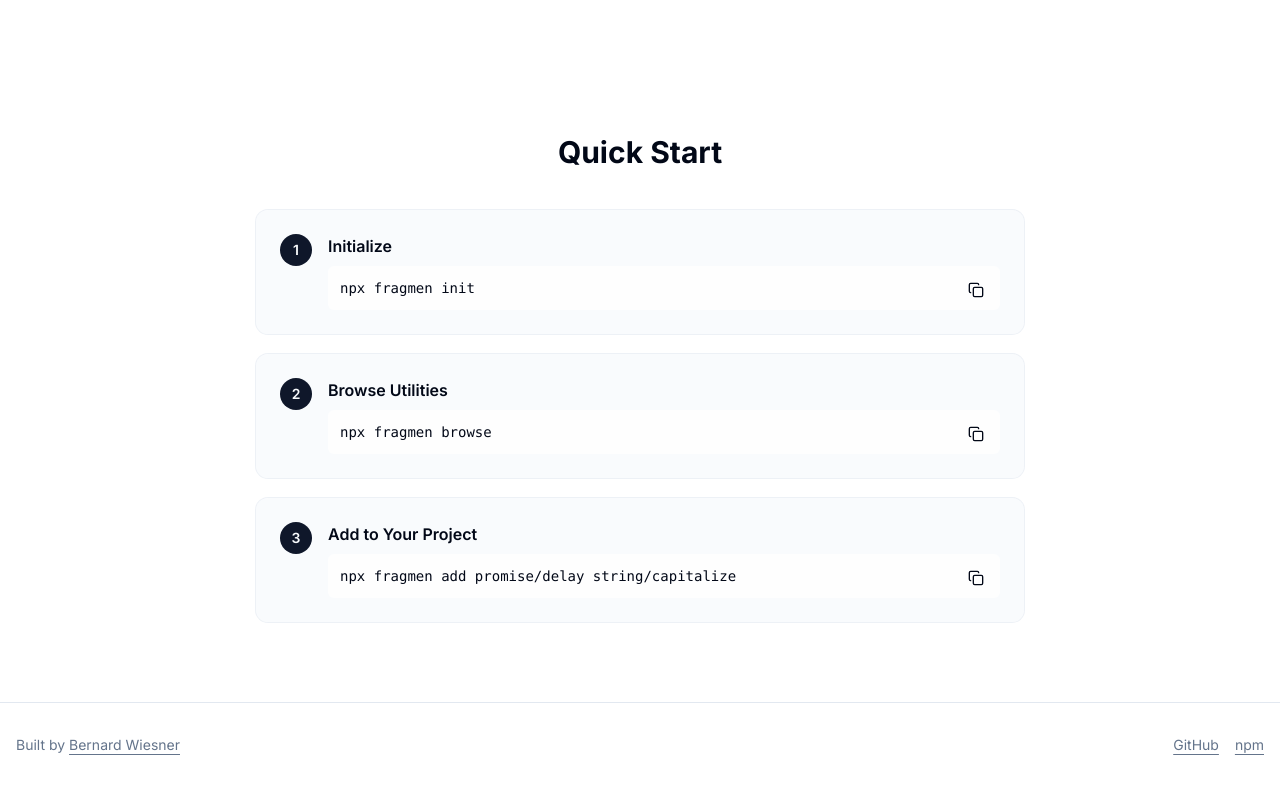
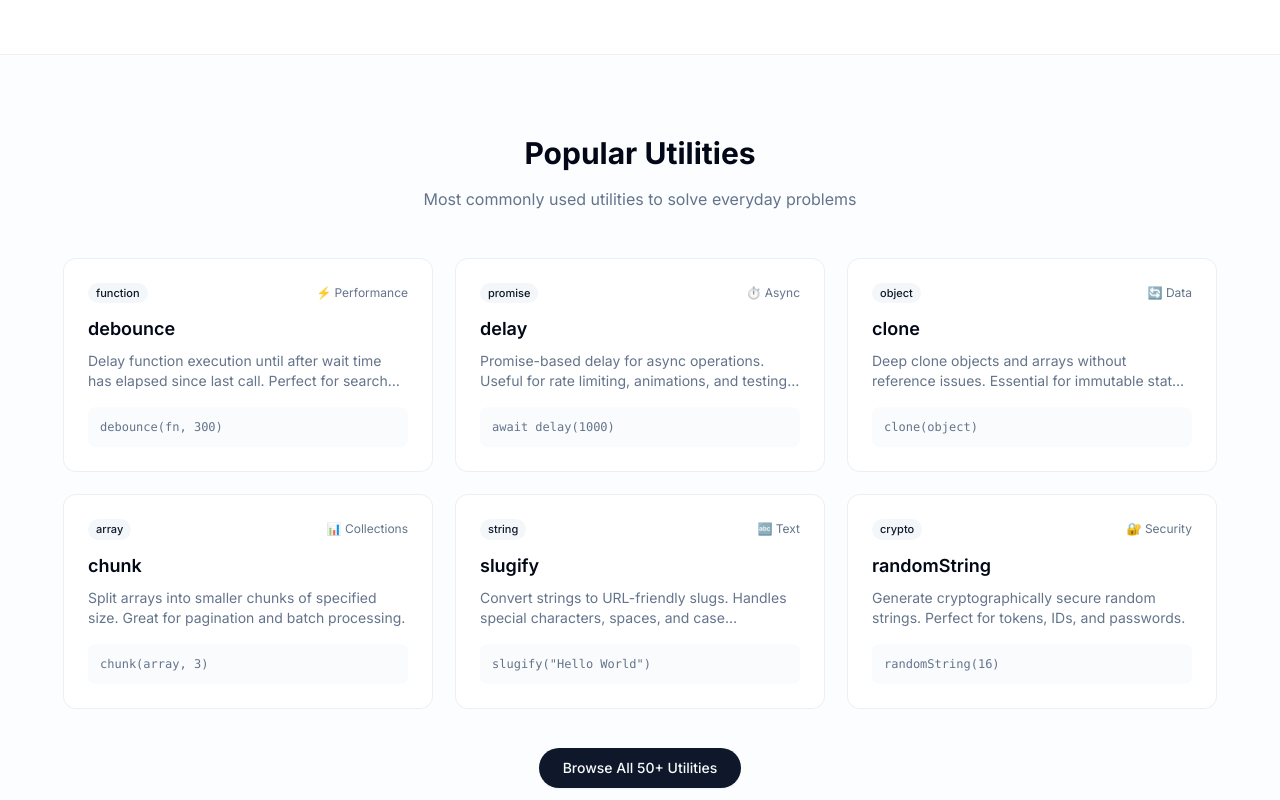
Before and after one commit to wiesnerbernard/fragmen, a Next.js app in the folder apps/web/: page / in a window 1280 px wide. Shown: the part 1800-2600 px from the top of the page. Built offline with nearby package versions, Linux system fonts and the light colour scheme.

Commit message:
Add popular utilities showcase section
Features 6 most commonly used utilities with descriptions, categories, use case icons, and code snippets. Includes call-to-action to browse all utilities.

```diff
--- a/apps/web/app/page.tsx
+++ b/apps/web/app/page.tsx
@@ -168,6 +168,173 @@ const debouncedSearch = debounce(handleSearch, 300);
         </div>
       </section>
 
+      {/* Popular Utilities Section */}
+      <section className="border-t border-border/60 bg-secondary/20">
+        <div className="container mx-auto px-6 py-20">
+          <div className="mx-auto max-w-6xl">
+            <h2 className="text-3xl font-bold mb-4 text-center">Popular Utilities</h2>
+            <p className="text-center text-muted-foreground mb-12">
+              Most commonly used utilities to solve everyday problems
+            </p>
+
+            <div className="grid md:grid-cols-2 lg:grid-cols-3 gap-6">
+              {/* Debounce */}
+              <Link
+                href="/utilities/function/debounce"
+                className="group rounded-xl bg-background p-6 ring-1 ring-border/60 transition-all hover:ring-2 hover:ring-primary/50"
+              >
+                <div className="flex items-center justify-between mb-3">
+                  <span className="inline-flex items-center rounded-full bg-secondary/80 px-2 py-0.5 text-[11px] font-medium text-secondary-foreground">
+                    function
+                  </span>
+                  <span className="text-xs text-muted-foreground">⚡ Performance</span>
+                </div>
+                <h3 className="text-lg font-semibold mb-2 group-hover:text-primary transition-colors">
+                  debounce
+                </h3>
+                <p className="text-sm text-muted-foreground mb-4 line-clamp-2">
+                  Delay function execution until after wait time has elapsed since last call. Perfect for search inputs and resize handlers.
+                </p>
+                <div className="rounded-lg bg-secondary/40 p-3 font-mono text-xs overflow-x-auto">
+                  <code className="text-muted-foreground">
+                    debounce(fn, 300)
+                  </code>
+                </div>
+              </Link>
+
+              {/* Delay */}
+              <Link
+                href="/utilities/promise/delay"
+                className="group rounded-xl bg-background p-6 ring-1 ring-border/60 transition-all hover:ring-2 hover:ring-primary/50"
+              >
+                <div className="flex items-center justify-between mb-3">
+                  <span className="inline-flex items-center rounded-full bg-secondary/80 px-2 py-0.5 text-[11px] font-medium text-secondary-foreground">
+                    promise
+                  </span>
+                  <span className="text-xs text-muted-foreground">⏱️ Async</span>
+                </div>
+                <h3 className="text-lg font-semibold mb-2 group-hover:text-primary transition-colors">
+                  delay
+                </h3>
+                <p className="text-sm text-muted-foreground mb-4 line-clamp-2">
+                  Promise-based delay for async operations. Useful for rate limiting, animations, and testing scenarios.
+                </p>
+                <div className="rounded-lg bg-secondary/40 p-3 font-mono text-xs overflow-x-auto">
+                  <code className="text-muted-foreground">
+                    await delay(1000)
+                  </code>
+                </div>
+              </Link>
+
+              {/* Clone */}
+              <Link
+                href="/utilities/object/clone"
+                className="group rounded-xl bg-background p-6 ring-1 ring-border/60 transition-all hover:ring-2 hover:ring-primary/50"
+              >
+                <div className="flex items-center justify-between mb-3">
+                  <span className="inline-flex items-center rounded-full bg-secondary/80 px-2 py-0.5 text-[11px] font-medium text-secondary-foreground">
+                    object
+                  </span>
+                  <span className="text-xs text-muted-foreground">🔄 Data</span>
+                </div>
+                <h3 className="text-lg font-semibold mb-2 group-hover:text-primary transition-colors">
+                  clone
+                </h3>
+                <p className="text-sm text-muted-foreground mb-4 line-clamp-2">
+                  Deep clone objects and arrays without reference issues. Essential for immutable state management.
+                </p>
+                <div className="rounded-lg bg-secondary/40 p-3 font-mono text-xs overflow-x-auto">
+                  <code className="text-muted-foreground">
+                    clone(object)
+                  </code>
+                </div>
+              </Link>
+
+              {/* Chunk */}
+              <Link
+                href="/utilities/array/chunk"
+                className="group rounded-xl bg-background p-6 ring-1 ring-border/60 transition-all hover:ring-2 hover:ring-primary/50"
+              >
+                <div className="flex items-center justify-between mb-3">
+                  <span className="inline-flex items-center rounded-full bg-secondary/80 px-2 py-0.5 text-[11px] font-medium text-secondary-foreground">
+                    array
+                  </span>
+                  <span className="text-xs text-muted-foreground">📊 Collections</span>
+                </div>
+                <h3 className="text-lg font-semibold mb-2 group-hover:text-primary transition-colors">
+                  chunk
+                </h3>
+                <p className="text-sm text-muted-foreground mb-4 line-clamp-2">
+                  Split arrays into smaller chunks of specified size. Great for pagination and batch processing.
+                </p>
+                <div className="rounded-lg bg-secondary/40 p-3 font-mono text-xs overflow-x-auto">
+                  <code className="text-muted-foreground">
+                    chunk(array, 3)
+                  </code>
+                </div>
+              </Link>
+
+              {/* Slugify */}
+              <Link
+                href="/utilities/string/slugify"
+                className="group rounded-xl bg-background p-6 ring-1 ring-border/60 transition-all hover:ring-2 hover:ring-primary/50"
+              >
+                <div className="flex items-center justify-between mb-3">
+                  <span className="inline-flex items-center rounded-full bg-secondary/80 px-2 py-0.5 text-[11px] font-medium text-secondary-foreground">
+                    string
+                  </span>
+                  <span className="text-xs text-muted-foreground">🔤 Text</span>
+                </div>
+                <h3 className="text-lg font-semibold mb-2 group-hover:text-primary transition-colors">
+                  slugify
+                </h3>
+                <p className="text-sm text-muted-foreground mb-4 line-clamp-2">
+                  Convert strings to URL-friendly slugs. Handles special characters, spaces, and case conversion.
+                </p>
+                <div className="rounded-lg bg-secondary/40 p-3 font-mono text-xs overflow-x-auto">
+                  <code className="text-muted-foreground">
+                    slugify(&quot;Hello World&quot;)
+                  </code>
+                </div>
+              </Link>
+
+              {/* Random String */}
+              <Link
+                href="/utilities/crypto/random-string"
+                className="group rounded-xl bg-background p-6 ring-1 ring-border/60 transition-all hover:ring-2 hover:ring-primary/50"
+              >
+                <div className="flex items-center justify-between mb-3">
+                  <span className="inline-flex items-center rounded-full bg-secondary/80 px-2 py-0.5 text-[11px] font-medium text-secondary-foreground">
+                    crypto
+                  </span>
+                  <span className="text-xs text-muted-foreground">🔐 Security</span>
+                </div>
+                <h3 className="text-lg font-semibold mb-2 group-hover:text-primary transition-colors">
+                  randomString
+                </h3>
+                <p className="text-sm text-muted-foreground mb-4 line-clamp-2">
+                  Generate cryptographically secure random strings. Perfect for tokens, IDs, and passwords.
+                </p>
+                <div className="rounded-lg bg-secondary/40 p-3 font-mono text-xs overflow-x-auto">
+                  <code className="text-muted-foreground">
+                    randomString(16)
+                  </code>
+                </div>
+              </Link>
+            </div>
+
+            <div className="mt-10 text-center">
+              <Link
+                href="/utilities"
+                className="inline-flex items-center justify-center rounded-full bg-primary px-6 py-2.5 text-sm font-medium text-primary-foreground shadow-sm transition-colors hover:bg-primary/90"
+              >
+                Browse All 50+ Utilities
+              </Link>
+            </div>
+          </div>
+        </div>
+      </section>
+
       {/* Quick Start Section */}
       <section className="container mx-auto px-6 py-20">
         <div className="mx-auto max-w-3xl">
```
